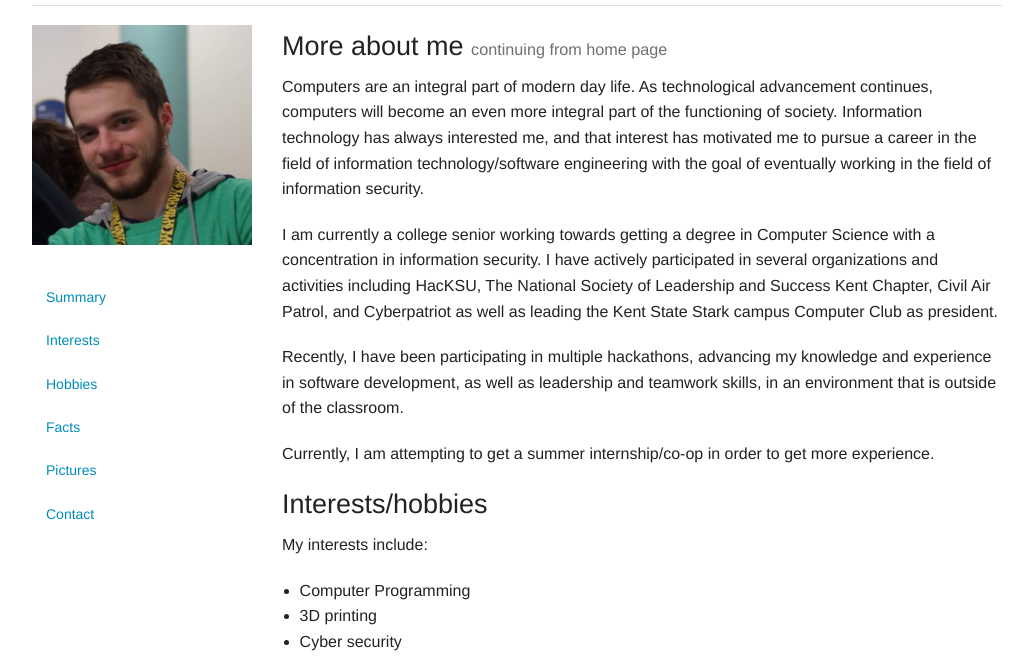
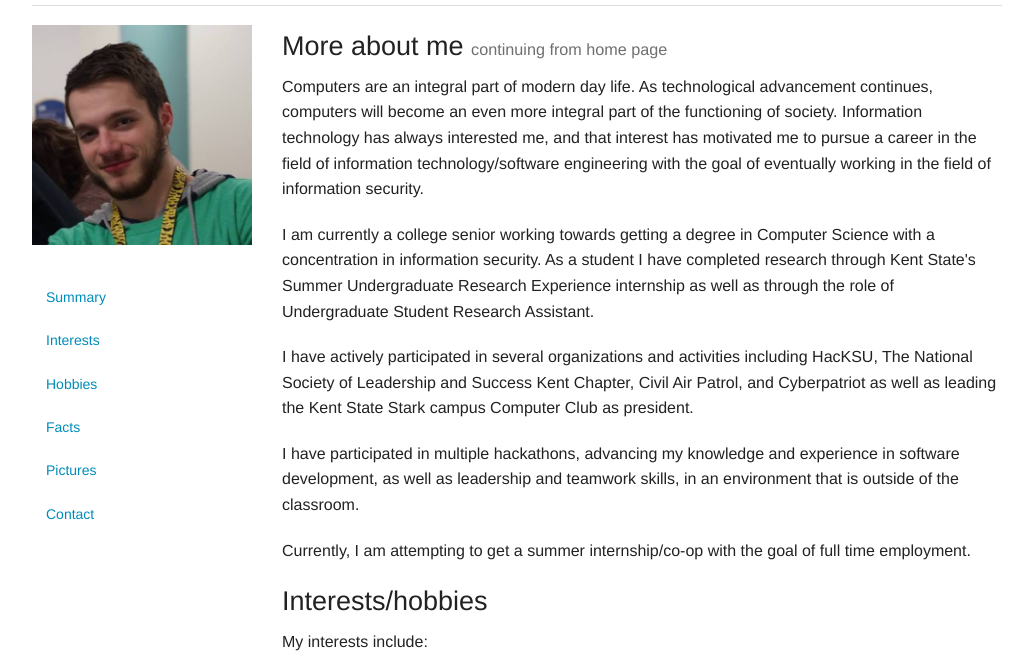
Before and after one commit to KurtisReid/KurtisReid.github.io, a plain HTML site: page about-expand.html in a window 1280 px wide. Shown: the part 80-740 px from the top of the page, without its empty margins (123-1158 px from the left). Drawn offline with Linux system fonts and the light colour scheme.

Commit message:
updated about me

```diff
--- a/about-expand.html
+++ b/about-expand.html
@@ -35,11 +35,13 @@
 					<h3>More about me <small>continuing from home page</small></h3>
 					<p>Computers are an integral part of modern day life. As technological advancement continues, computers will become an even more integral part of the functioning of society. Information technology has always interested me, and that interest has motivated me to pursue a career in the field of information technology/software engineering with the goal of eventually working in the field of information security.</p>
 
-					<p>I am currently a college senior working towards getting a degree in Computer Science with a concentration in information security. I have actively participated in several organizations and activities including HacKSU, The National Society of Leadership and Success Kent Chapter, Civil Air Patrol, and Cyberpatriot as well as leading the Kent State Stark campus Computer Club as president.</p>
+					<p>I am currently a college senior working towards getting a degree in Computer Science with a concentration in information security. As a student I have completed research through Kent State's Summer Undergraduate Research Experience internship as well as through the role of Undergraduate Student Research Assistant.</p>
 
-					<p>Recently, I have been participating in multiple hackathons, advancing my knowledge and experience in software development, as well as leadership and teamwork skills, in an environment that is outside of the classroom.</p>
+					<p>I have actively participated in several organizations and activities including HacKSU, The National Society of Leadership and Success Kent Chapter, Civil Air Patrol, and Cyberpatriot as well as leading the Kent State Stark campus Computer Club as president.</p>
 
-					<p>Currently, I am attempting to get a summer internship/co-op in order to get more experience. </p>
+					<p>I have participated in multiple hackathons, advancing my knowledge and experience in software development, as well as leadership and teamwork skills, in an environment that is outside of the classroom.</p>
+
+					<p>Currently, I am attempting to get a summer internship/co-op with the goal of full time employment. </p>
 
 				</div>
 				<div id="interests">
```
